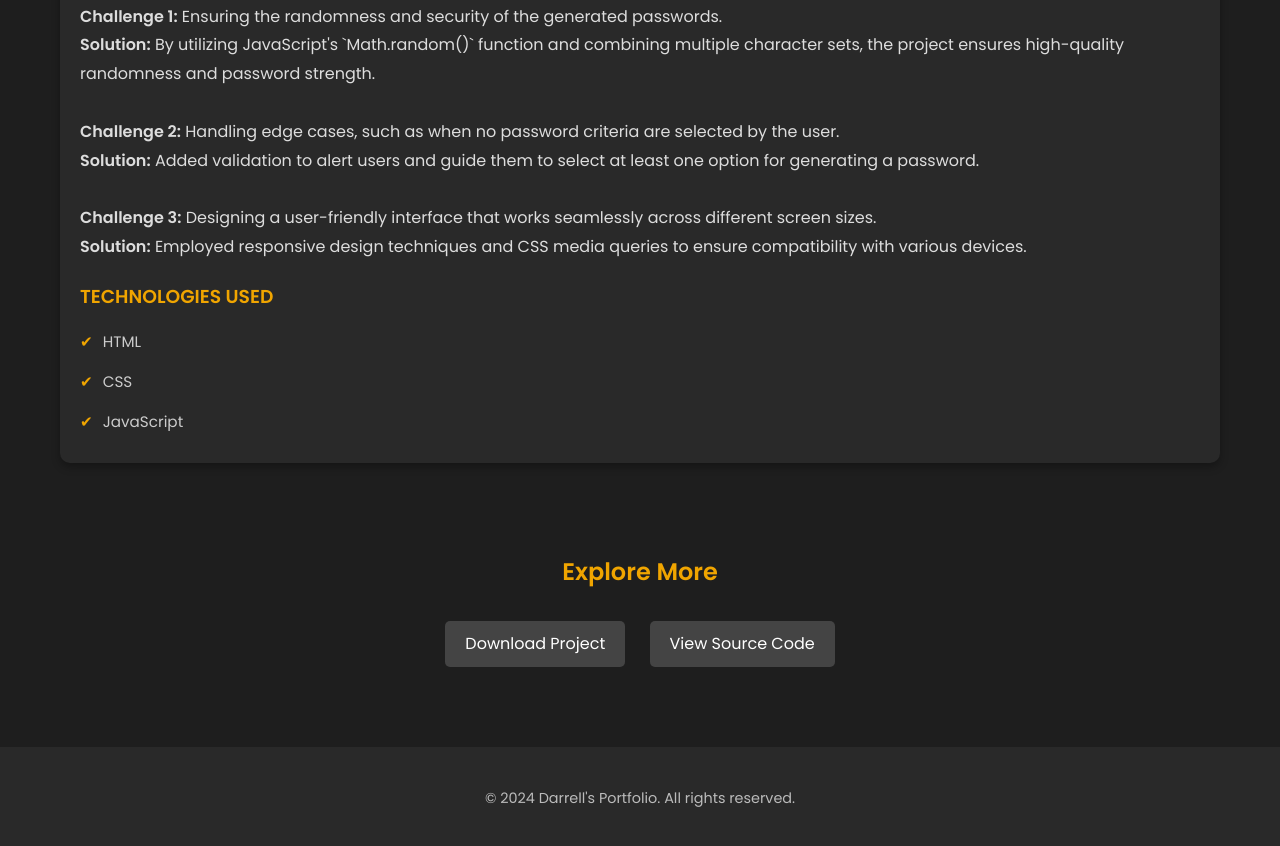
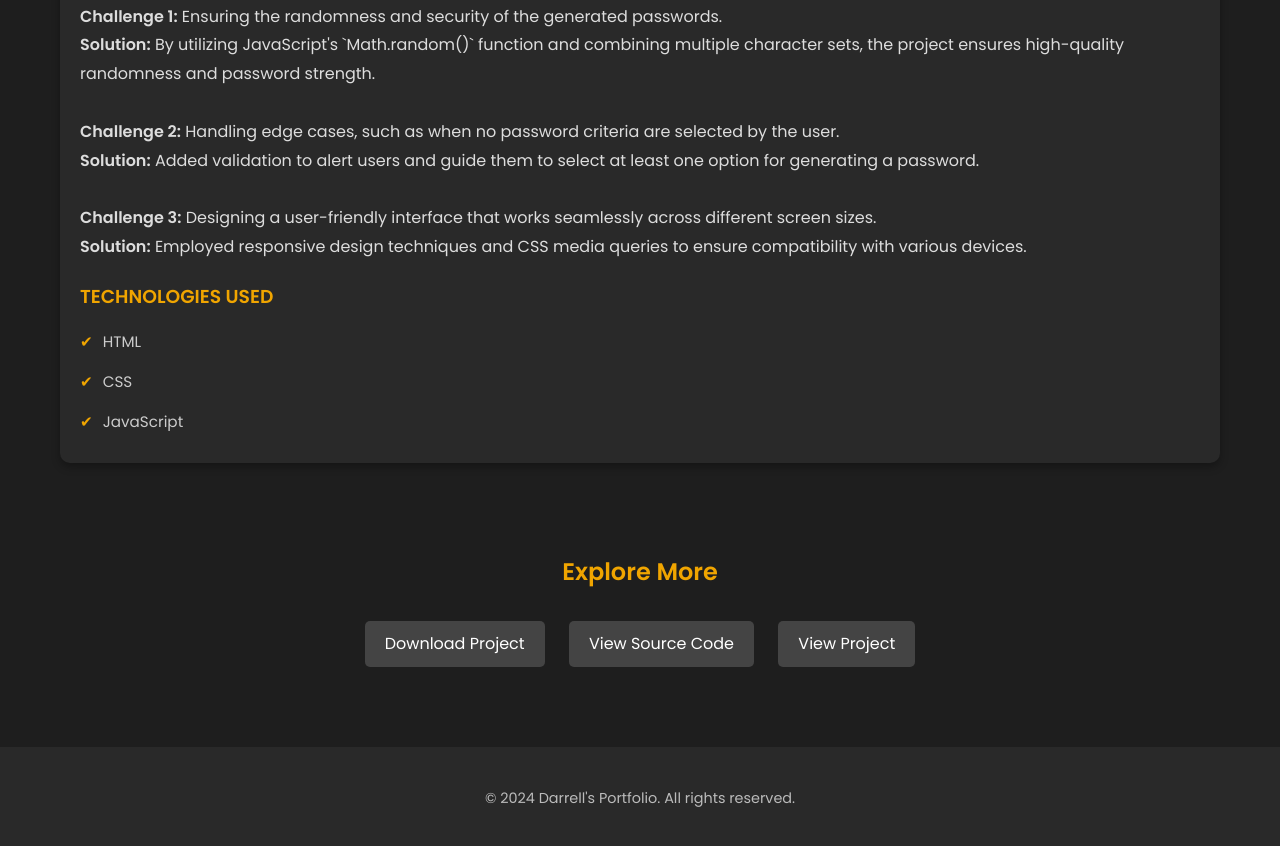
Before and after one commit to Grimarks/Portfolio, a plain HTML site: page RPUG.html in a window 1280 px wide. Shown: the part 1958-2804 px from the top of the page. Drawn offline with Linux system fonts and the light colour scheme.

Commit message:
Update RPUG.html

```diff
--- a/RPUG.html
+++ b/RPUG.html
@@ -91,10 +91,11 @@
         </div>
     </section>
     <section class="project-links">
-        <div class="container">
+         <div class="container">
             <h2>Explore More</h2>
-            <a href="#" class="button">Download Project</a>
-            <a href="#" class="button">View Source Code</a>
+            <a href="https://github.com/Grimarks/RandomPasswordUsernameGenerator/archive/refs/heads/main.zip" class="button">Download Project</a>
+            <a href="https://github.com/Grimarks/RandomPasswordUsernameGenerator" class="button">View Source Code</a>
+            <a href="https://grimarks.github.io/RandomPasswordUsernameGenerator/" class="button">View Project</a>
         </div>
     </section>
 </main>
```
